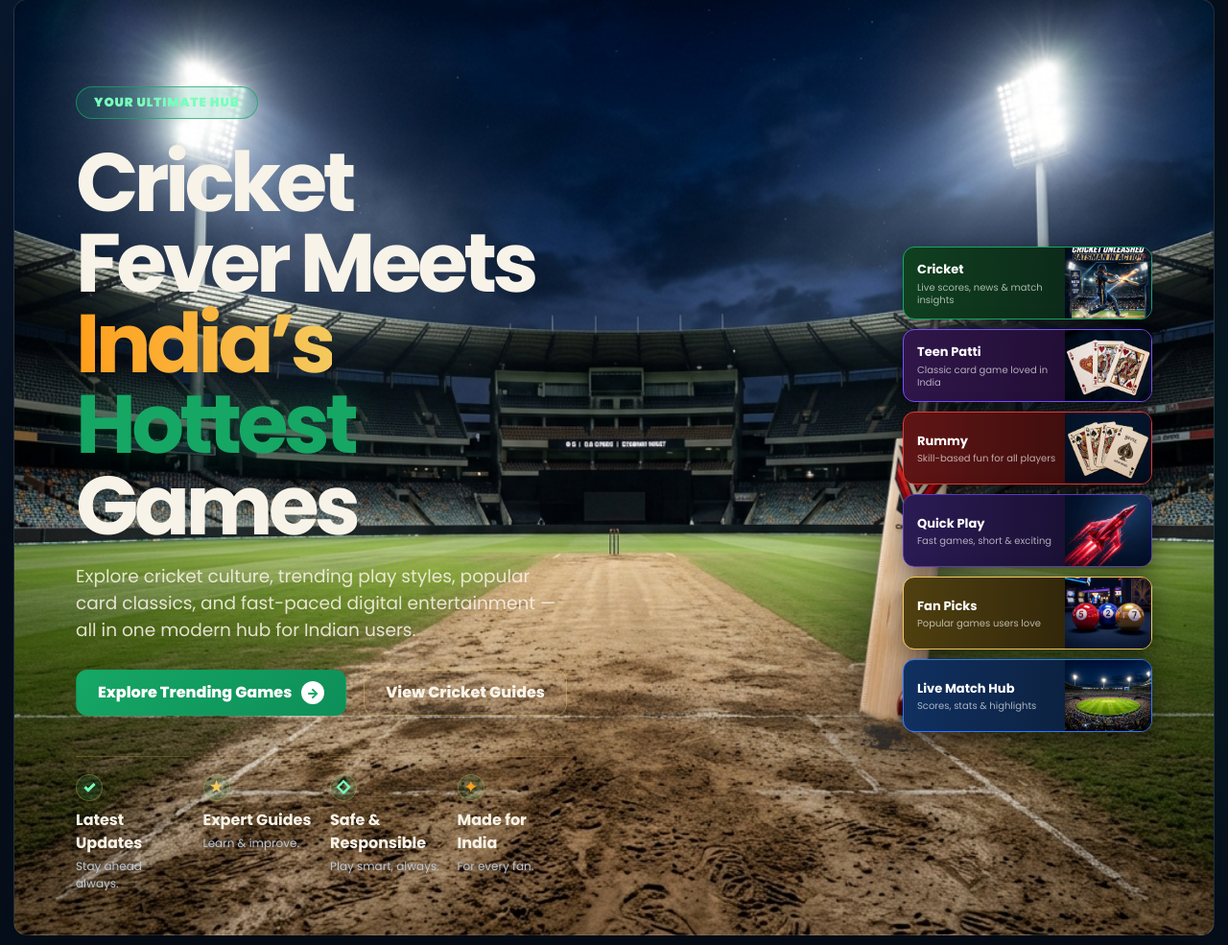
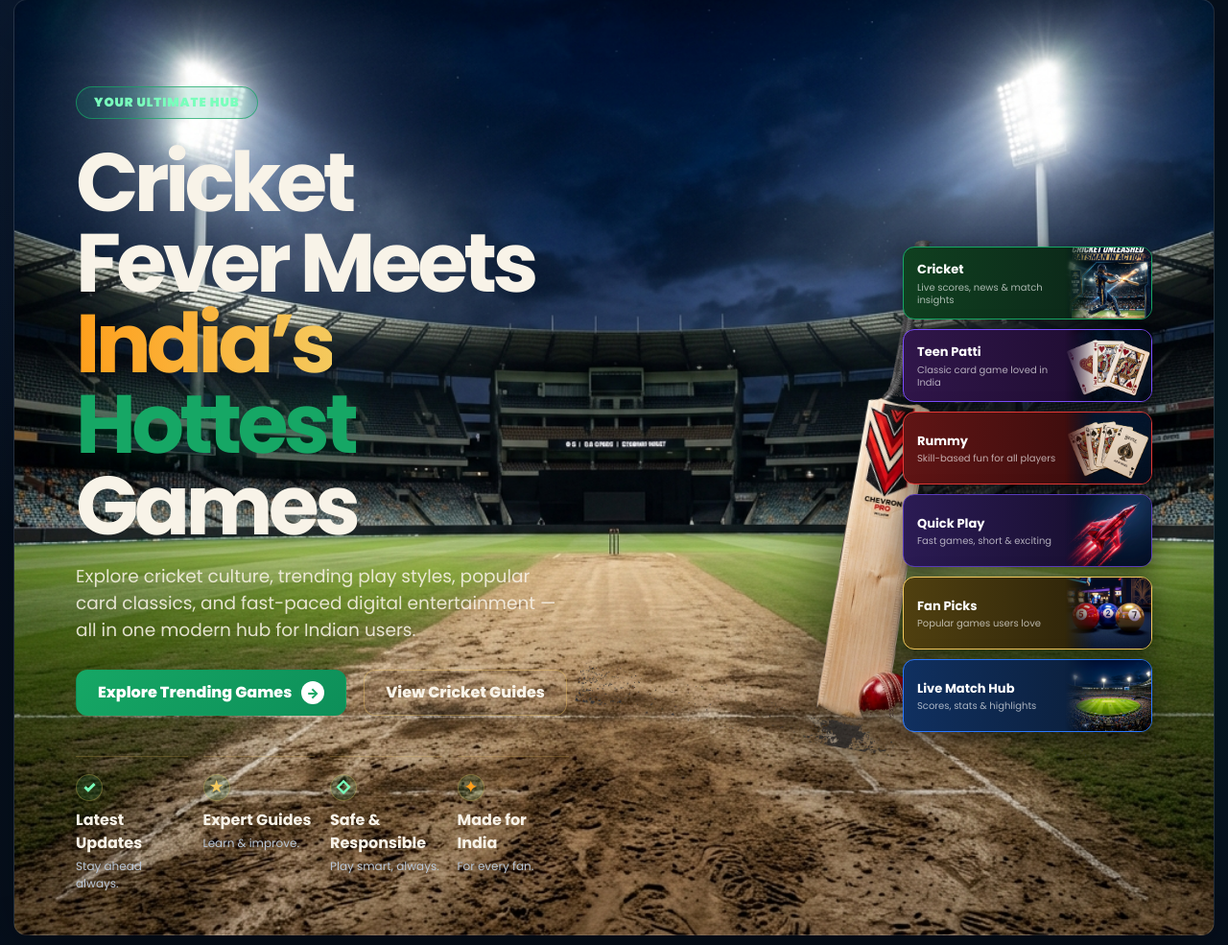
Before and after one commit to hittoukiri-design/gamehubapp-games, a PHP site: page / in a window 1280 px wide. Shown: the part 99-1084 px from the top of the page at 96% size. Run offline with PHP 8.4, Linux system fonts and the light colour scheme.

Commit message:
fix: bat z-index=3 behind cards, leaning right toward cards, card thumb with left-fade blend

```diff
--- a/assets/css/styles.css
+++ b/assets/css/styles.css
@@ -354,9 +354,9 @@ h1 span {
 
 .bat-ball-art {
   position: absolute;
-  left: 80px;
+  left: 20px;
   bottom: -20px;
-  z-index: 5;
+  z-index: 3;
   pointer-events: none;
 }
 
@@ -366,7 +366,7 @@ h1 span {
   max-width: none;
   object-fit: contain;
   filter: drop-shadow(0 30px 60px rgba(0,0,0,.85));
-  transform: rotate(8deg);
+  transform: rotate(10deg);
 }
 
 .floating-cards {
@@ -436,7 +436,10 @@ h1 span {
   flex: 0 0 90px;
   border-radius: 0;
   object-fit: cover;
+  object-position: center;
   display: block;
+  -webkit-mask-image: linear-gradient(to right, transparent 0%, black 35%);
+  mask-image: linear-gradient(to right, transparent 0%, black 35%);
 }
 
 .section-panel {
```
